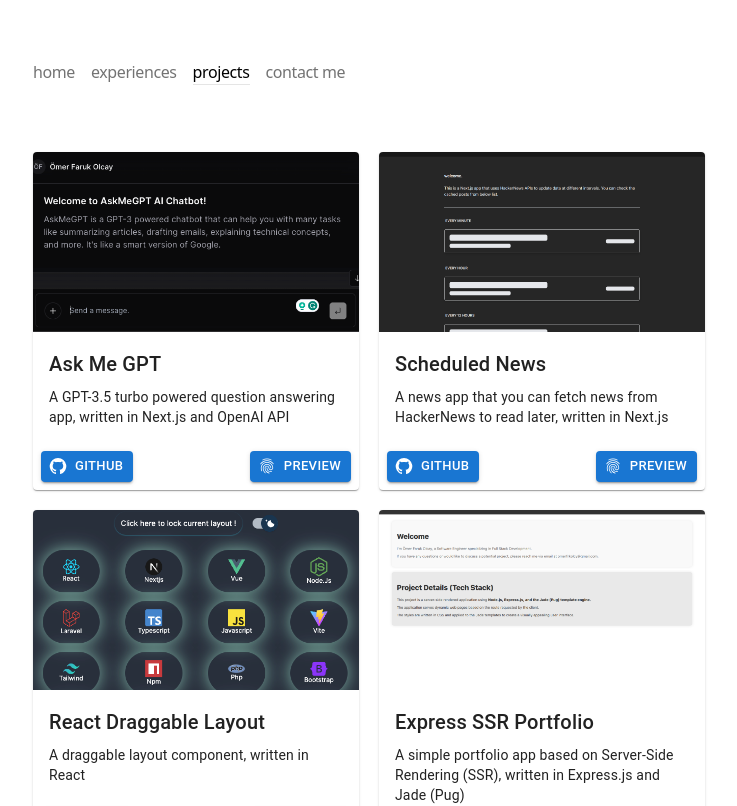
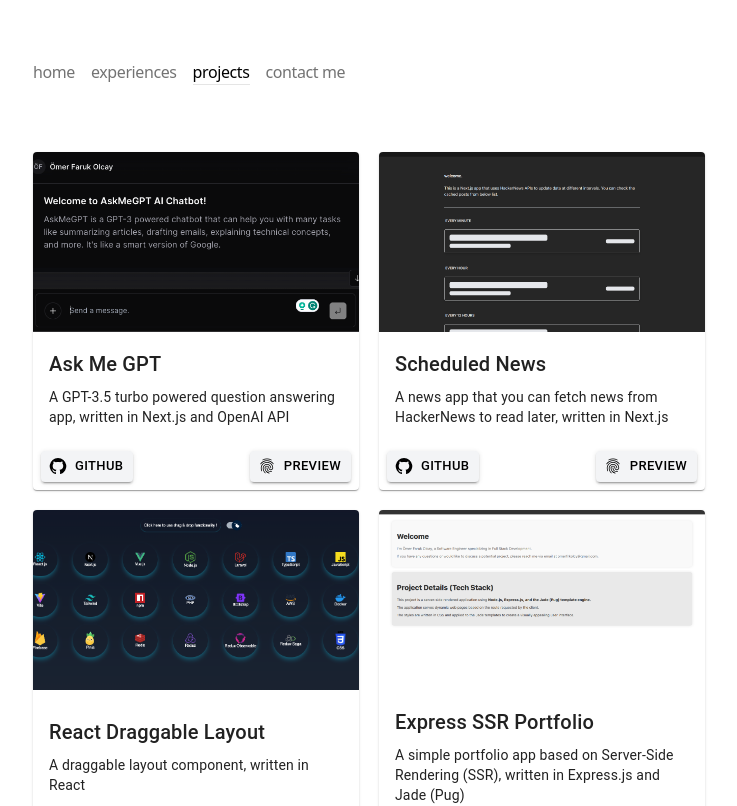
Before and after one commit to omerfrkolcy/portfolio, a Next.js app: page /projects in a window 1280 px wide. Shown: the top 806 px of the page, without its empty margins (271-1008 px from the left). Built offline with nearby package versions, Linux system fonts and the light colour scheme.

Commit message:
added styled button component

```diff
--- /dev/null
+++ b/app/components/StyledButton.js
@@ -0,0 +1,30 @@
+import { Button as MuiButton, ThemeProvider, styled, useMediaQuery, useTheme } from '@mui/material';
+
+const Button = styled(MuiButton)(({ theme }) => ({
+  color: theme.palette.mode === 'dark' ? 'white' : 'black',
+  backgroundColor: theme.palette.mode === 'dark' ? '#111827' : '#f3f4f6',
+  '&:hover': {
+    backgroundColor: theme.palette.mode === 'dark' ? 'black' : 'white',
+  },
+}));
+
+export default function StyledButton({ href, text, icon }) {
+  const theme = useTheme();
+  const prefersDarkMode = useMediaQuery('(prefers-color-scheme: dark)');
+
+  const appliedTheme = {
+    ...theme,
+    palette: {
+      ...theme.palette,
+      mode: prefersDarkMode ? 'dark' : 'light',
+    },
+  };
+
+  return (
+    <ThemeProvider theme={appliedTheme}>
+      <Button variant='contained' href={href} target='_blank' size='small' startIcon={icon}>
+        {text}
+      </Button>
+    </ThemeProvider>
+  );
+}
--- a/app/projects/page.js
+++ b/app/projects/page.js
@@ -1,6 +1,9 @@
+'use client';
+
 import * as React from 'react';
 import { Button, Card, CardActions, CardContent, CardMedia, IconButton, Typography } from '@mui/material';
 import { Fingerprint, GitHub } from '@mui/icons-material';
+import StyledButton from '../components/StyledButton';
 
 const PROJECT_CONFIG = [
   {
@@ -66,9 +69,11 @@ export default function Projects() {
           <Card
             key={index}
             sx={{ maxWidth: 360 }}
-            className='dark:text-white dark:bg-gray-800 text-gray-800 bg-gray-100'
+            classes={{
+              root: 'rounded-lg shadow-lg flex flex-col justify-between dark:text-white dark:bg-gray-800 text-gray-800 bg-gray-100',
+            }}
           >
-            <CardMedia sx={{ height: 180 }} image={Image} title={Title} className=' bg-cover' />
+            <CardMedia sx={{ height: 180 }} image={Image} title={Title} className='bg-cover' />
             <CardContent>
               <Typography gutterBottom variant='h6' component='div'>
                 {Header}
@@ -77,28 +82,18 @@ export default function Projects() {
             </CardContent>
             <CardActions className='flex justify-between'>
               {Repository && (
-                <Button
-                  className='text-black dark:text-white bg-gray-100 dark:bg-gray-900 hover:bg-white dark:hover:bg-black'
-                  variant='contained'
+                <StyledButton
                   href={Repository}
-                  target='_blank'
-                  size='small'
-                  startIcon={<GitHub className='lg:w-8 h-6 fill-gray-900 dark:fill-gray-100' />}
-                >
-                  GitHub
-                </Button>
+                  text='GITHUB'
+                  icon={<GitHub className='lg:w-8 h-6 fill-gray-900 dark:fill-gray-100' />}
+                />
               )}
               {Link && (
-                <Button
-                  className='text-black dark:text-white bg-gray-100 dark:bg-gray-900 hover:bg-white dark:hover:bg-black'
-                  variant='contained'
+                <StyledButton
                   href={Link}
-                  target='_blank'
-                  size='small'
-                  startIcon={<Fingerprint className='lg:w-8 h-6 fill-black dark:fill-white' />}
-                >
-                  PREVIEW
-                </Button>
+                  text='PREVIEW'
+                  icon={<Fingerprint className='lg:w-8 h-6 fill-gray-900 dark:fill-gray-100' />}
+                />
               )}
             </CardActions>
           </Card>
```
Also changed, not shown: public/react-draggable-layout.png.
